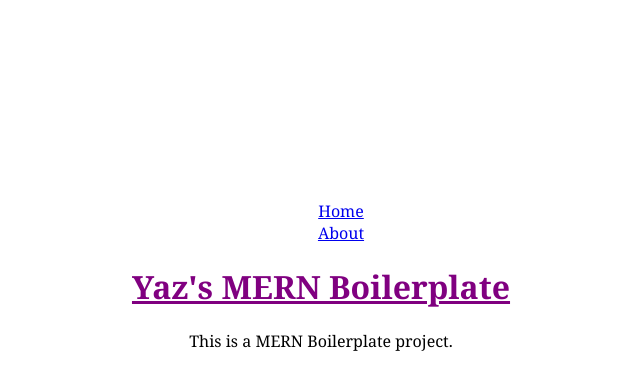
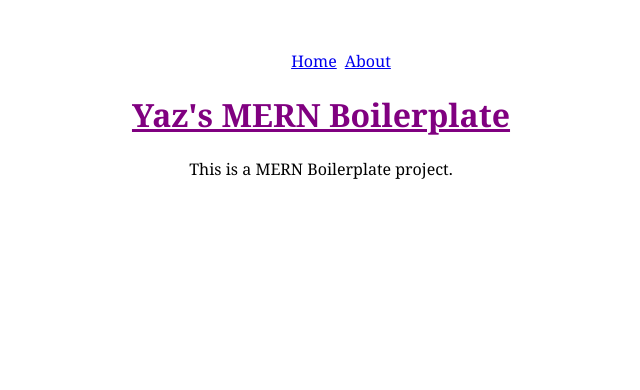
Before and after one commit to yasmine-ann/mern-boilerplate, a React app: page / in a window 1280 px wide. Shown: the whole page, without its empty margins (319-959 px from the left). Built offline with nearby package versions, Linux system fonts and the light colour scheme.

Commit message:
Minor changes.

```diff
--- a/src/client/assets/scss/main.scss
+++ b/src/client/assets/scss/main.scss
@@ -6,9 +6,18 @@ h1 {
 .welcome {
     text-align: center;
     font-family: 'Georgia';
-    margin-top: 200px;
+    margin-top: 50px;
 }
 
 ul {
     list-style: none;
 }
+
+li {
+    display: inline;
+    padding: 0 0.25em;
+}
+
+nav {
+
+}
```
Also changed, not shown: 1 other file.
